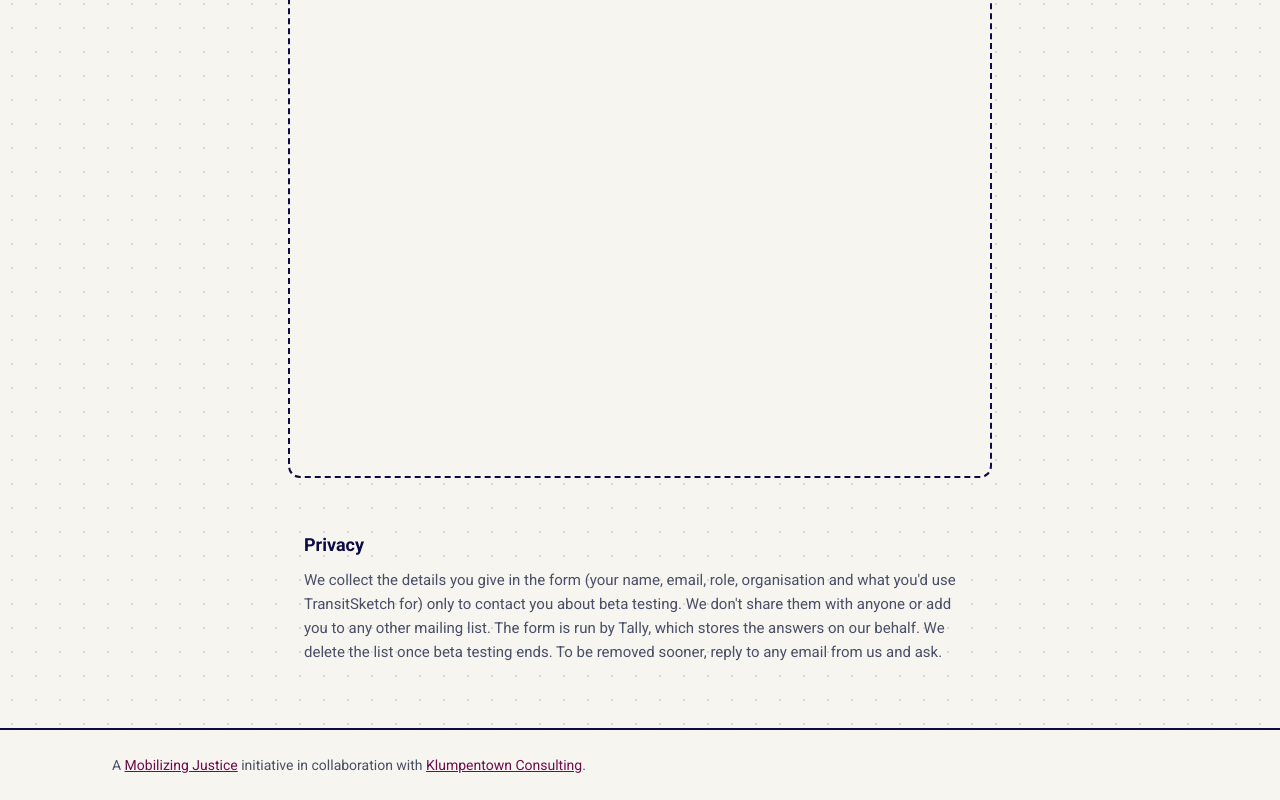
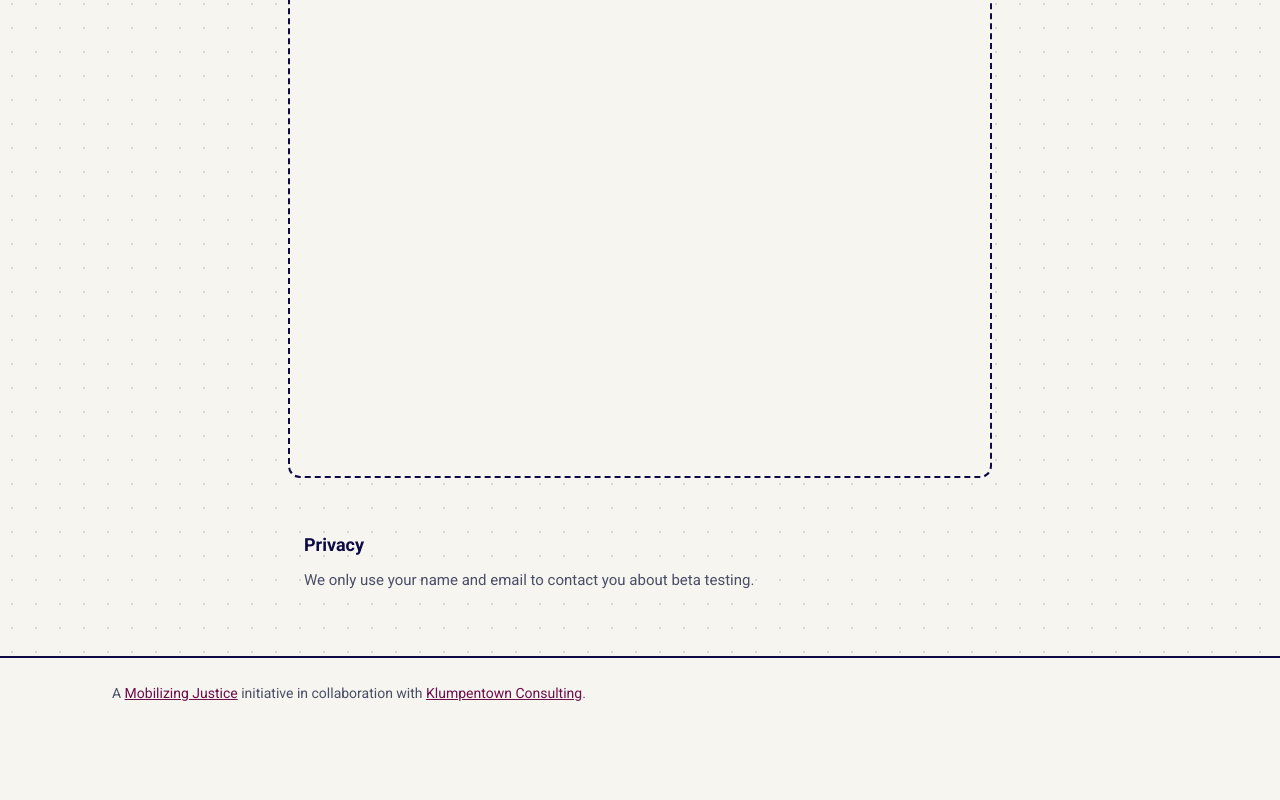
Before and after one commit to TransitSketch/website, a plain HTML site: page index.html in a window 1280 px wide. Shown: the part 1448-2248 px from the top of the page. After the commit the page ends 2176 px from the top, so only its background shows below. Drawn offline with Linux system fonts and the light colour scheme; a script that the page names is missing.

Commit message:
Simplify the privacy note

```diff
--- a/index.html
+++ b/index.html
@@ -102,12 +102,7 @@
         <div class="wrap narrow">
           <h2>Privacy</h2>
           <p>
-            We collect the details you give in the form (your name, email,
-            role, organisation and what you'd use TransitSketch for) only to
-            contact you about beta testing. We don't share them with anyone or add
-            you to any other mailing list. The form is run by Tally, which stores
-            the answers on our behalf. We delete the list once beta testing ends.
-            To be removed sooner, reply to any email from us and ask.
+            We only use your name and email to contact you about beta testing.
           </p>
         </div>
       </section>
```
